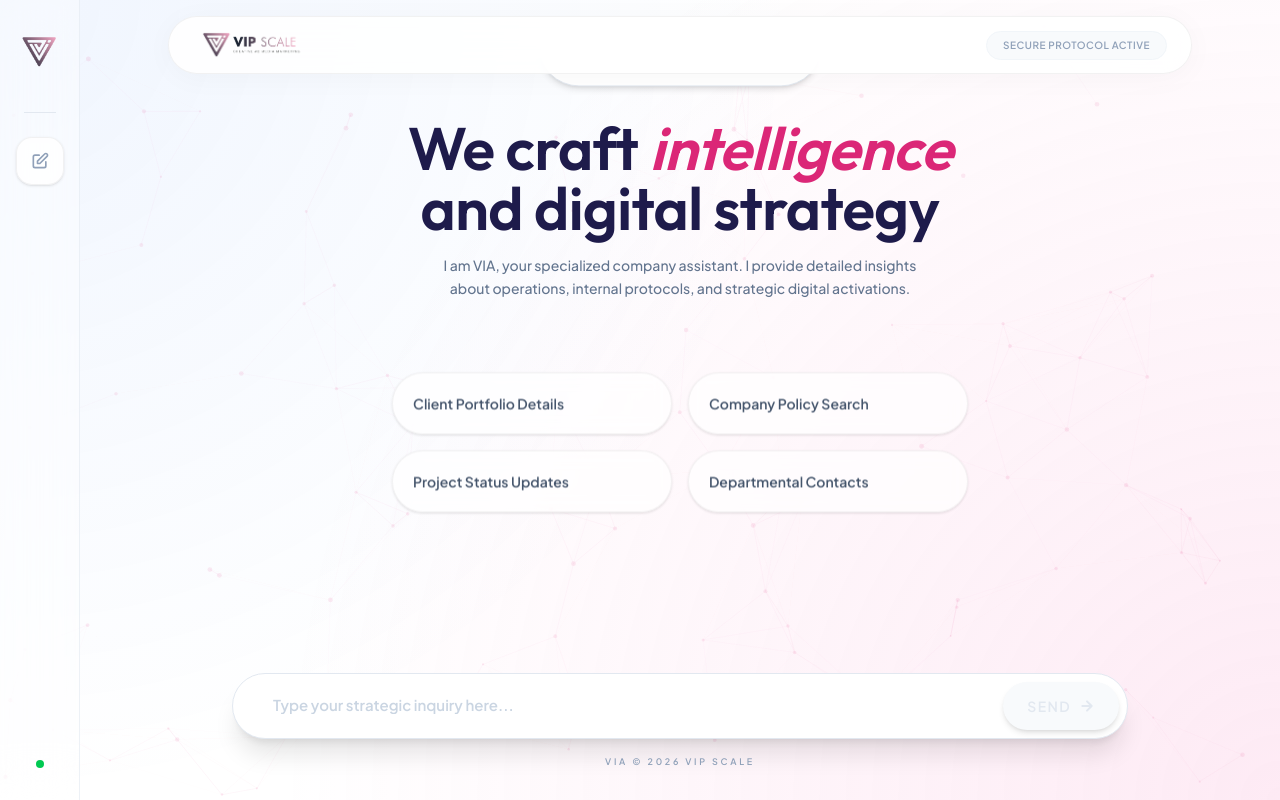
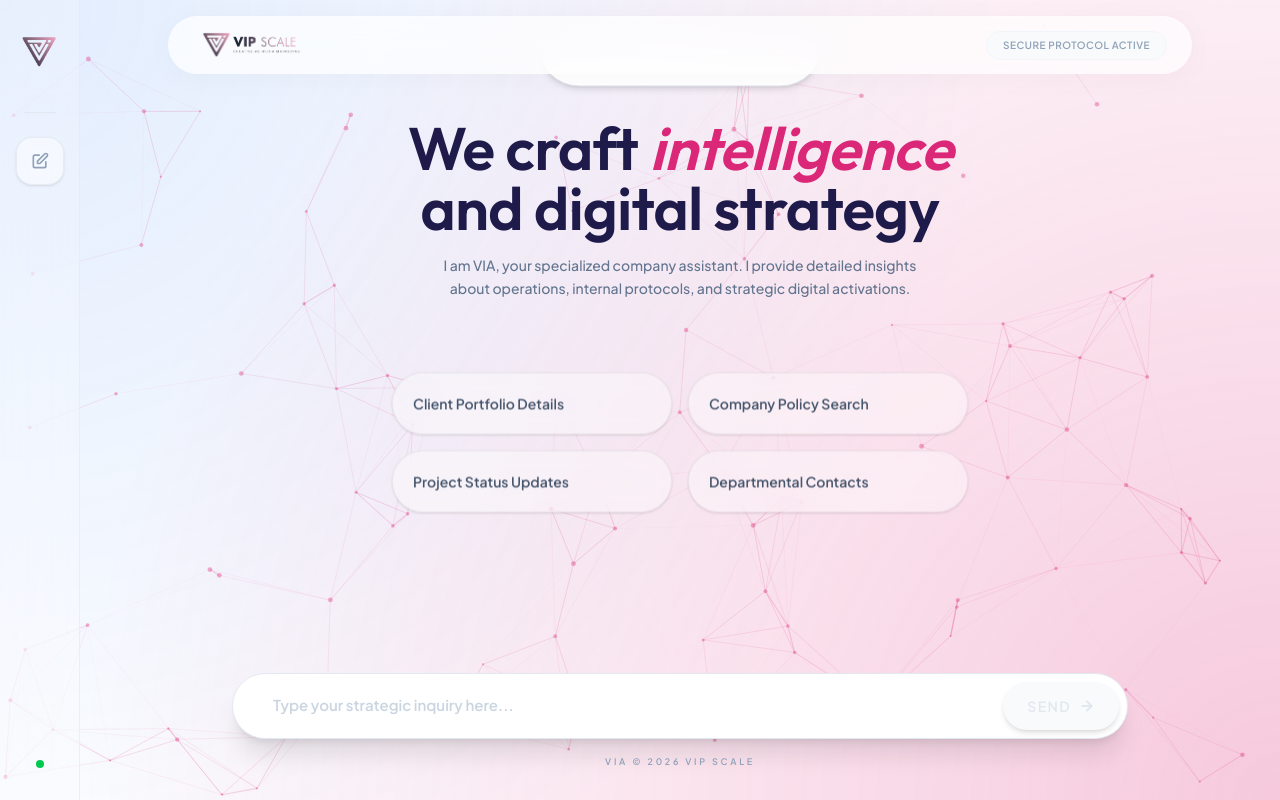
Before and after one commit to JephoneTorre/via, a Next.js app: page / in a window 1280 px wide. Built offline with nearby package versions, Linux system fonts and the light colour scheme.

Commit message:
feat: background effects

```diff
--- a/app/globals.css
+++ b/app/globals.css
@@ -39,25 +39,25 @@ body::before {
   width: 100%;
   height: 100%;
   background:
-    radial-gradient(1000px circle at 100% 100%, rgba(244, 114, 182, 0.15), transparent),
-    radial-gradient(800px circle at 0% 0%, rgba(59, 130, 246, 0.08), transparent);
+    radial-gradient(1200px circle at 100% 100%, rgba(219, 39, 119, 0.25), transparent),
+    radial-gradient(1000px circle at 0% 0%, rgba(59, 130, 246, 0.15), transparent);
   z-index: -1;
   pointer-events: none;
 }
 
 /* Glassmorphism Utilities */
 .glass-panel {
-  background: var(--glass);
-  backdrop-filter: blur(12px);
-  -webkit-backdrop-filter: blur(12px);
-  border: 1px solid var(--border);
+  background: rgba(255, 255, 255, 0.7); /* More transparent */
+  backdrop-filter: blur(16px);
+  -webkit-backdrop-filter: blur(16px);
+  border: 1px solid rgba(255, 255, 255, 0.1);
   box-shadow: 0 4px 30px rgba(0, 0, 0, 0.03);
 }
 
 .glass-card {
-  background: var(--card-bg);
-  backdrop-filter: blur(8px);
-  -webkit-backdrop-filter: blur(8px);
+  background: rgba(255, 255, 255, 0.4); /* More transparent */
+  backdrop-filter: blur(10px);
+  -webkit-backdrop-filter: blur(10px);
   border: 1px solid var(--border);
   transition: all 0.3s cubic-bezier(0.4, 0, 0.2, 1);
 }
--- a/app/page.tsx
+++ b/app/page.tsx
@@ -90,8 +90,8 @@ export default function Home() {
 
     const animate = () => {
       ctx.clearRect(0, 0, canvas.width, canvas.height);
-      ctx.fillStyle = "rgba(219, 39, 119, 0.15)";
-      ctx.strokeStyle = "rgba(219, 39, 119, 0.08)";
+      ctx.fillStyle = "rgba(219, 39, 119, 0.4)"; // Brightened particles
+      ctx.strokeStyle = "rgba(219, 39, 119, 0.2)"; // Brightened lines
 
       particles.forEach((p, i) => {
         p.x += p.vx; p.y += p.vy;
@@ -116,7 +116,7 @@ export default function Home() {
           const dy = p.y - p2.y;
           const dist = Math.sqrt(dx * dx + dy * dy);
           if (dist < connectionRadius) {
-            ctx.lineWidth = 1 - dist / connectionRadius;
+            ctx.lineWidth = (1 - dist / connectionRadius) * 1.5; // Thicker lines
             ctx.beginPath();
             ctx.moveTo(p.x, p.y); ctx.lineTo(p2.x, p2.y);
             ctx.stroke();
@@ -195,7 +195,7 @@ export default function Home() {
   return (
     <div className="h-screen flex selection:bg-primary/30 relative overflow-hidden">
       {/* SIDEBAR */}
-      <aside className="hidden md:flex w-20 flex-col items-center py-8 gap-10 z-40 border-r border-slate-200/60 bg-white/40 backdrop-blur-xl">
+      <aside className="hidden md:flex w-20 flex-col items-center py-8 gap-10 z-40 border-r border-slate-200/60 bg-white/20 backdrop-blur-2xl">
         <div className="relative w-10 h-10 transition-all duration-500 hover:scale-110">
            <Image src="/icon/vip.png" alt="VIA" fill className="object-contain" />
         </div>
@@ -231,7 +231,7 @@ export default function Home() {
         <canvas
           ref={canvasRef}
           className="fixed top-0 left-0 w-full h-full pointer-events-none z-[-1]"
-          style={{ opacity: 0.6 }}
+          style={{ opacity: 0.9 }}
         />
 
         {/* HEADER */}
```
